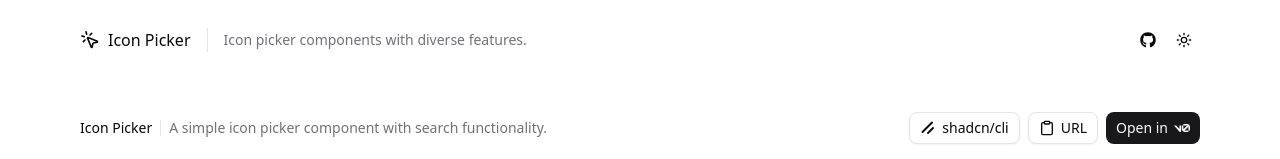
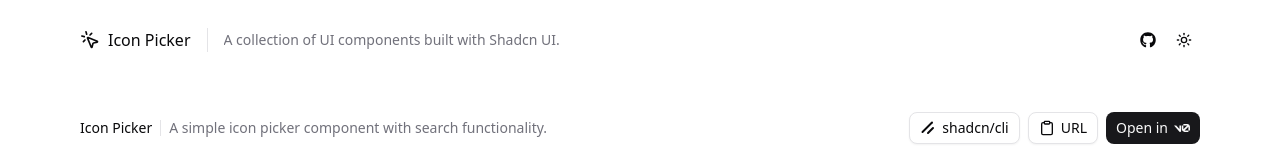
Before and after one commit to R4ULtv/ui, a Next.js app: page / in a window 1280 px wide. Shown: the top 159 px of the page. Built offline with nearby package versions, Linux system fonts and the light colour scheme.

Commit message:
Refactor header and update description

```diff
--- a/app/layout.tsx
+++ b/app/layout.tsx
@@ -54,16 +54,18 @@
         className={`${geistSans.variable} ${geistMono.variable} antialiased`}
       >
         <ThemeProvider attribute="class">
-          <header>
-            <div className="max-w-6xl mx-auto flex items-center px-4 py-6">
+          <header className="max-w-6xl mx-auto flex items-center px-4 py-6">
             <div className="flex items-center gap-4">
               <Link href="/" className="flex items-center gap-2">
                 <MousePointerClickIcon className="size-5" />
                 <span className="font-medium">Icon Picker</span>
               </Link>
-                <Separator orientation="vertical" className="!h-6" />
+              <Separator
+                orientation="vertical"
+                className="!h-6 hidden md:block"
+              />
               <p className="text-muted-foreground hidden md:block line-clamp-1 text-sm">
-                  Icon picker components with diverse features.
+                A collection of UI components built with Shadcn UI.
               </p>
             </div>
             <div className="ml-auto flex gap-1">
@@ -75,7 +77,6 @@
               </Button>
               <ThemeSwitch />
             </div>
-            </div>
           </header>
           {children} <Toaster position="top-center" />
         </ThemeProvider>
```
Lines whose indentation alone changed are shown as unchanged.
